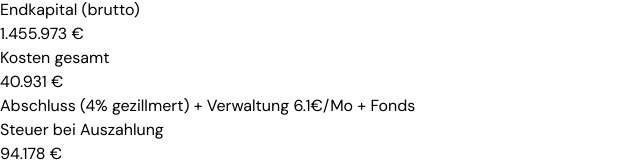
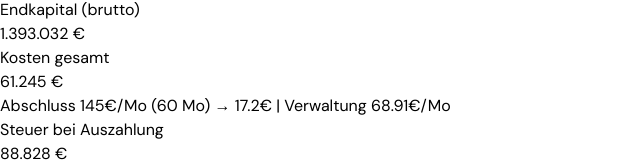
Before and after one commit to Kanne87/fondspolice-rechner, a Next.js app: page / in a window 1280 px wide. Shown: the part 5266-5434 px from the top of the page, without its empty margins (0-640 px from the left). Built offline with nearby package versions, Linux system fonts and the light colour scheme.

Commit message:
fix: Kostenstruktur PIB-verifiziert (75€+700€), Kosten skalieren mit Beitrag

```diff
--- a/src/app/page.tsx
+++ b/src/app/page.tsx
@@ -4,22 +4,33 @@ import { AreaChart, Area, XAxis, YAxis, Tooltip, ResponsiveContainer, CartesianG
 
 interface Params {
   beitrag: number; alterHeute: number; rentenEintritt: number; renditePa: number;
-  basiszins: number; fondsguthabenKosten: number; abschlussKostenPct: number;
-  verwaltungFix: number; laufendeAV: number; persSteuersatz: number;
+  basiszins: number; persSteuersatz: number;
   rentenfaktor: number; lebenserwartung: number; rentenRendite: number; ertragsanteil: number;
   fondswechselAnzahl: number; fondswechselIntervall: number;
-  entnahmeDauer: number; rentenVerwaltungPct: number;
+  entnahmeDauer: number;
 }
 
+// HanseMerkur Vario Care Invest – Kostenstruktur (abgeleitet aus PIB 75€ + 700€)
+const HM_ABSCHLUSS_PCT = 0.025;           // 2,50% der BWS
+const HM_LAUFENDE_AV_PCT = 0.0172;        // 1,72% vom Monatsbeitrag (ab Monat 61)
+const HM_VERWALTUNG_FIX = 1.01;           // 1,01€/Monat Fixanteil
+const HM_VERWALTUNG_PCT = 0.0679;         // 6,79% vom Monatsbeitrag
+const HM_FONDSGUTHABEN_PA = 0.00192;      // 0,192% p.a. (0,16€ pro 1.000€/Monat)
+const HM_RENTEN_VERWALTUNG_PCT = 0.01;    // 1€ pro 100€ Rente = 1%
+
 function simulate(params: Params) {
-  const { beitrag, alterHeute, rentenEintritt, renditePa, basiszins, fondsguthabenKosten, abschlussKostenPct, verwaltungFix, laufendeAV, persSteuersatz, rentenfaktor, lebenserwartung, rentenRendite, ertragsanteil, fondswechselAnzahl, fondswechselIntervall, entnahmeDauer, rentenVerwaltungPct } = params;
+  const { beitrag, alterHeute, rentenEintritt, renditePa, basiszins, persSteuersatz, rentenfaktor, lebenserwartung, rentenRendite, ertragsanteil, fondswechselAnzahl, fondswechselIntervall, entnahmeDauer } = params;
   const monate = (rentenEintritt - alterHeute) * 12;
   const monthlyRate = renditePa / 12;
-  const monthlyFondsCost = fondsguthabenKosten / 12;
+  const monthlyFondsCost = HM_FONDSGUTHABEN_PA / 12;
   const beitragsSumme = beitrag * monate;
-  // HanseMerkur: Abschlusskosten gezillmert auf 60 Monate
-  const abschlussGesamt = beitragsSumme * abschlussKostenPct;
+
+  // HanseMerkur Kosten – abgeleitet vom Beitrag
+  const abschlussGesamt = beitragsSumme * HM_ABSCHLUSS_PCT;
   const abschlussMonatlich = abschlussGesamt / 60;
+  const laufendeAVmonatlich = beitrag * HM_LAUFENDE_AV_PCT;
+  const verwaltungMonatlich = HM_VERWALTUNG_FIX + beitrag * HM_VERWALTUNG_PCT;
+
   const kest = 0.26375;
   const teilfreistellungETF = 0.30;
   const rentenMonate = (lebenserwartung - rentenEintritt) * 12;
@@ -39,12 +50,12 @@ function simulate(params: Params) {
 
   for (let m = 1; m <= monate; m++) {
     const balanceStart = fpBalance + beitrag;
-    // HanseMerkur Fondsguhabenkosten (0,16€ pro 1.000€ monatlich = ~0,192% p.a.)
+    // Fondsguthabenkosten: 0,16€ pro 1.000€ Guthaben/Monat
     const fundCost = balanceStart * monthlyFondsCost;
-    // Abschluss+Vertrieb: gezillmert auf 60 Monate, danach laufende A&V
-    const distCost = m <= 60 ? abschlussMonatlich : laufendeAV;
-    // Verwaltungskosten: fix pro Monat
-    const adminCost = verwaltungFix;
+    // Monat 1-60: Abschluss gezillmert | ab 61: laufende A&V (1,72% vom Beitrag)
+    const distCost = m <= 60 ? abschlussMonatlich : laufendeAVmonatlich;
+    // Verwaltung: 1,01€ + 6,79% × Beitrag (monatlich)
+    const adminCost = verwaltungMonatlich;
     const netForGrowth = balanceStart - fundCost - distCost - adminCost;
     const growth = netForGrowth * monthlyRate;
     fpBalance = netForGrowth + growth;
@@ -117,7 +128,7 @@ function simulate(params: Params) {
   // ─── Rente ───
   const fpMonatlicheRenteBrutto = (fpBalance / 10000) * rentenfaktor;
   // HanseMerkur: Rentenverwaltung 1€ pro 100€ Rente = 1%
-  const fpRentenVerwaltung = fpMonatlicheRenteBrutto * rentenVerwaltungPct;
+  const fpRentenVerwaltung = fpMonatlicheRenteBrutto * HM_RENTEN_VERWALTUNG_PCT;
   const fpMonatlicheRente = fpMonatlicheRenteBrutto - fpRentenVerwaltung;
   const fpErtragsanteil = fpMonatlicheRente * ertragsanteil;
   const fpRentenSteuer = fpErtragsanteil * persSteuersatz;
@@ -161,7 +172,7 @@ function simulate(params: Params) {
 
   // Annuität berechnen: gleichmäßige Brutto-Entnahme über keJahre bei keRendite
   // Berücksichtigt laufende Fondsguthabenkosten (~0,192% p.a.)
-  const keNettoRendite = keRendite - fondsguthabenKosten;
+  const keNettoRendite = keRendite - HM_FONDSGUTHABEN_PA;
   let keBruttoJahr: number;
   if (keNettoRendite > 0) {
     keBruttoJahr = keKapital * keNettoRendite / (1 - Math.pow(1 + keNettoRendite, -keJahre));
@@ -210,6 +221,11 @@ function simulate(params: Params) {
   return {
     monate, beitragsSumme, fpBalance: Math.round(fpBalance), trBalance: Math.round(trBalance),
     fpTotalCosts: Math.round(fpTotalCosts), trVorabpauschaleGesamt: Math.round(trVorabpauschaleGesamt),
+    // Cost breakdown for display
+    abschlussMonatlich: Math.round(abschlussMonatlich * 100) / 100,
+    abschlussGesamt: Math.round(abschlussGesamt),
+    verwaltungMonatlich: Math.round(verwaltungMonatlich * 100) / 100,
+    laufendeAVmonatlich: Math.round(laufendeAVmonatlich * 100) / 100,
     trNetto: Math.round(trNetto), trSteuerAufwand: Math.round(Math.max(0, trSteuerAufwand)),
     fpNettoKapital: Math.round(fpNettoKapital), fpSteuerAufwand: Math.round(fpSteuerAufwand),
     fpKapitalauszahlungskosten: Math.round(fpKapitalauszahlungskosten),
@@ -303,11 +319,10 @@ const customTooltip = ({ active, payload, label }: any) => {
 export default function Page() {
   const [params, setParams] = useState<Params>({
     beitrag: 1000, alterHeute: 38, rentenEintritt: 67, renditePa: 0.09, basiszins: 0.032,
-    fondsguthabenKosten: 0.00192, abschlussKostenPct: 0.04, verwaltungFix: 6.10,
-    laufendeAV: 1.29, persSteuersatz: 0.17, rentenfaktor: 26.18,
+    persSteuersatz: 0.17, rentenfaktor: 26.18,
     lebenserwartung: 88, rentenRendite: 0.02, ertragsanteil: 0.17,
     fondswechselAnzahl: 2, fondswechselIntervall: 10,
-    entnahmeDauer: 10, rentenVerwaltungPct: 0.01,
+    entnahmeDauer: 10,
   });
   const [activeTab, setActiveTab] = useState("anspar");
   const set = useCallback((key: keyof Params, val: number) => setParams(p => ({ ...p, [key]: val })), []);
@@ -445,7 +460,7 @@ export default function Page() {
                 <div className="bg-zinc-900/70 rounded-xl border border-emerald-800/30 p-5 space-y-3">
                   <div className="flex items-center gap-2 mb-3"><span className="w-2.5 h-2.5 rounded-full bg-emerald-500" /><h3 className="text-sm font-semibold text-emerald-400">Fondspolice / Privatrente</h3></div>
                   <MetricCard label="Endkapital (brutto)" value={fmtEur(r.fpBalance)} accent />
-                  <MetricCard label="Kosten gesamt" value={fmtEur(r.fpTotalCosts)} sub={`Abschluss (${Math.round(params.abschlussKostenPct*100)}% gezillmert) + Verwaltung ${params.verwaltungFix}€/Mo + Fonds`} />
+                  <MetricCard label="Kosten gesamt" value={fmtEur(r.fpTotalCosts)} sub={`Abschluss ${r.abschlussMonatlich}€/Mo (60 Mo) → ${r.laufendeAVmonatlich}€ | Verwaltung ${r.verwaltungMonatlich}€/Mo`} />
                   <MetricCard label="Steuer bei Auszahlung" value={fmtEur(r.fpSteuerAufwand)} sub="Halbeinkünfteverfahren (50% × pers. Satz)" />
                   <MetricCard label="Teilentnahme-Kosten" value="0 €" sub="Kein Abzug bei Entnahme (HanseMerkur)" accent />
                   {r.switchYears.length > 0 && <MetricCard label="Fondswechsel-Steuer" value="0 €" sub="Steuerfrei im Versicherungsmantel" accent />}
@@ -478,7 +493,7 @@ export default function Page() {
                     <p className="text-xs text-zinc-500 mt-1">netto / Monat – garantiert lebenslang</p>
                     <div className="mt-3 pt-3 border-t border-emerald-900/30 space-y-1">
                       <p className="text-xs text-zinc-400">Brutto: {fmtEur(r.fpMonatlicheRenteBrutto)}</p>
-                      <p className="text-xs text-zinc-400">Verwaltung: −{fmtEur(r.fpRentenVerwaltung)}/Mo ({Math.round(params.rentenVerwaltungPct * 100)}%)</p>
+                      <p className="text-xs text-zinc-400">Verwaltung: −{fmtEur(r.fpRentenVerwaltung)}/Mo (1%)</p>
                       <p className="text-xs text-zinc-400">Ertragsanteilsbesteuerung: {Math.round(params.ertragsanteil * 100)}%</p>
                       <p className="text-xs text-zinc-400">Rentenfaktor: {params.rentenfaktor}</p>
                     </div>
@@ -588,7 +603,7 @@ export default function Page() {
                     <span className="text-violet-400 font-semibold">Halbeinkünfteverfahren:</span> Bei Auszahlung nach dem 62. Lebensjahr und mind. 12 Jahren Vertragslaufzeit wird nur die Hälfte des Ertragsanteils mit dem persönlichen Steuersatz ({Math.round(params.persSteuersatz * 100)}%) versteuert. Effektiv zahlst du nur <span className="text-emerald-400 font-semibold">{(r.keEffektiverSteuersatz * 100).toFixed(1)}%</span> Steuern statt {(26.375 * 0.7).toFixed(1)}% KESt im Depot.
                   </p>
                   <p className="text-sm text-zinc-400 mt-2">
-                    <span className="text-zinc-300 font-medium">HanseMerkur Vario Care Invest:</span> Teilentnahmen ohne Abzug. Das Restkapital bleibt investiert ({Math.round(r.keRendite * 100)}% p.a.) – laufende Fondsguthabenkosten ({(params.fondsguthabenKosten * 100).toFixed(2)}% p.a.) werden weiter berechnet.
+                    <span className="text-zinc-300 font-medium">HanseMerkur Vario Care Invest:</span> Teilentnahmen ohne Abzug. Das Restkapital bleibt investiert ({Math.round(r.keRendite * 100)}% p.a.) – laufende Fondsguthabenkosten ({(HM_FONDSGUTHABEN_PA * 100).toFixed(2)}% p.a.) werden weiter berechnet.
                   </p>
                 </div>
               </div>
```
